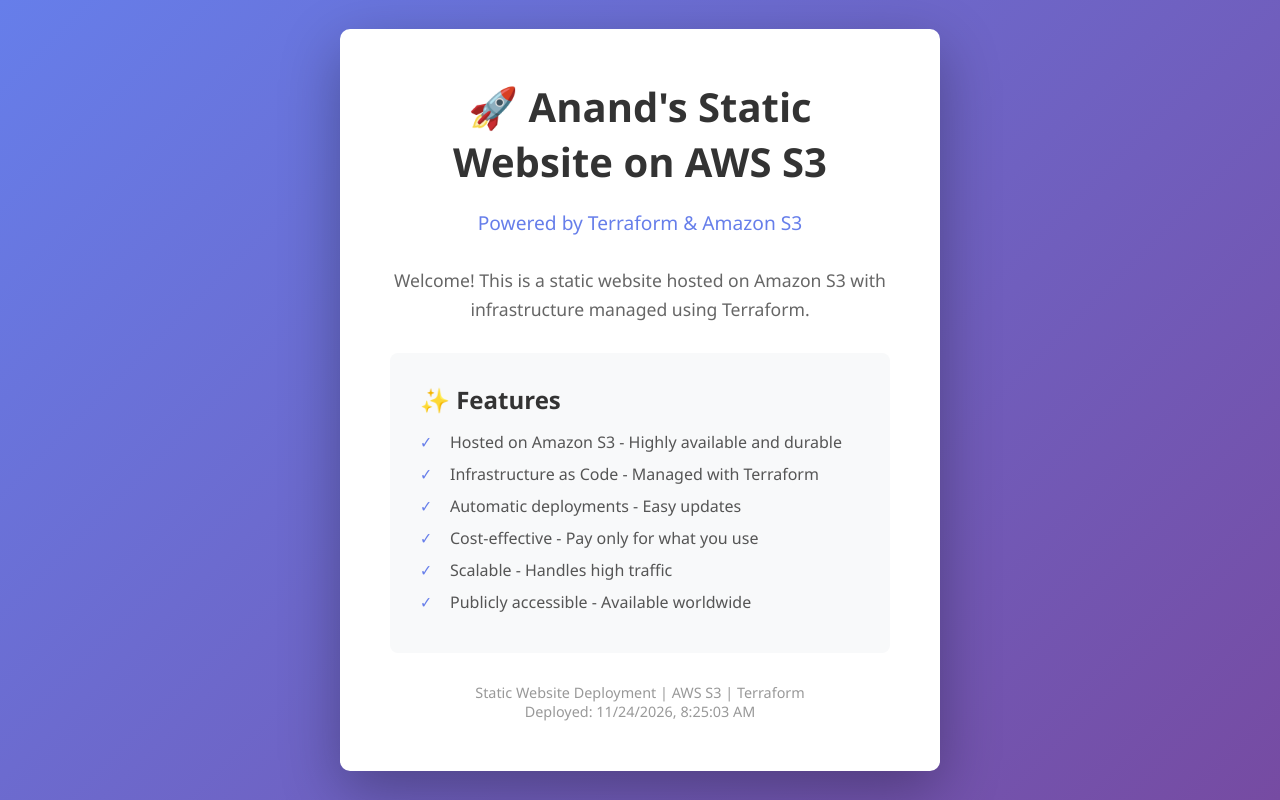
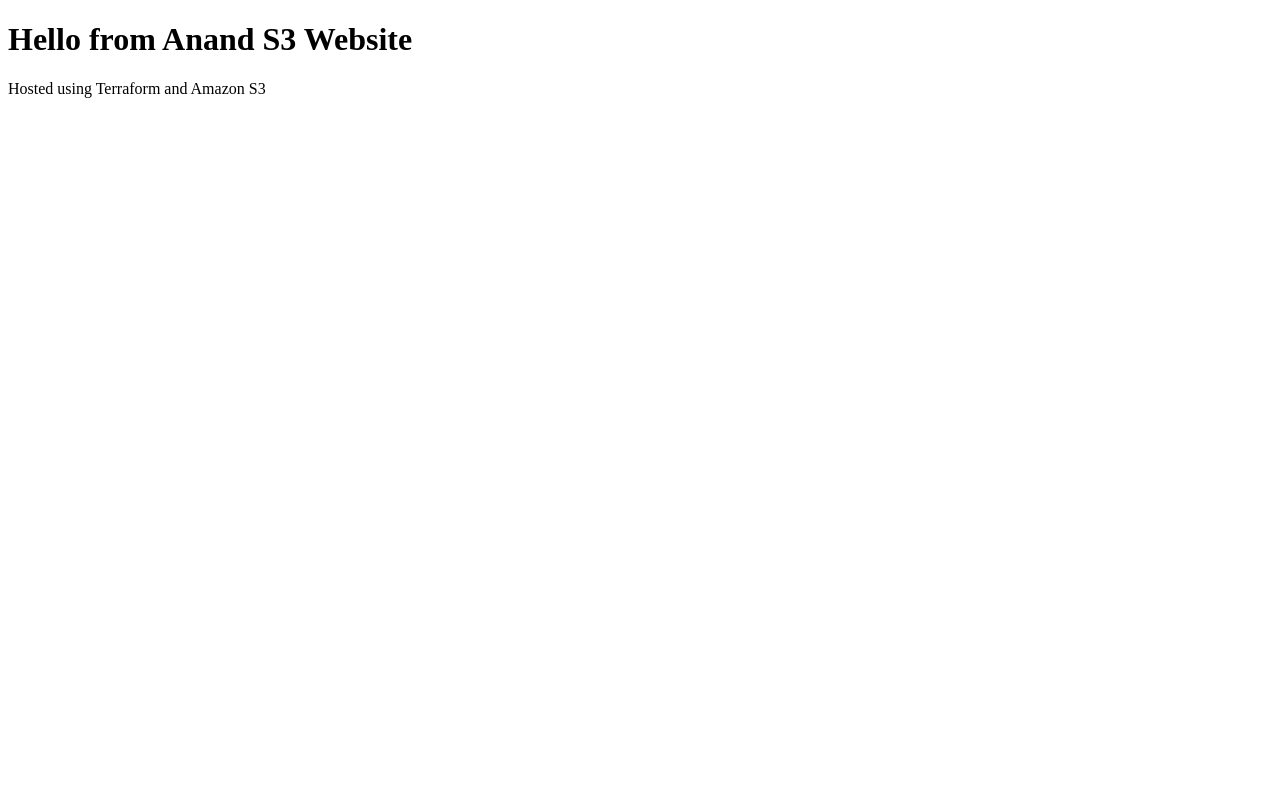
Before and after one commit to anandacc277/Project-2, a plain HTML site: page index.html in a window 1280 px wide. Drawn offline with Linux system fonts and the light colour scheme.

Commit message:
make some changes

```diff
--- a/index.html
+++ b/index.html
@@ -1,122 +1,10 @@
 <!DOCTYPE html>
-<html lang="en">
+<html>
 <head>
-    <meta charset="UTF-8">
-    <meta name="viewport" content="width=device-width, initial-scale=1.0">
-    <title>Static Website on AWS S3</title>
-    <style>
-        * {
-            margin: 0;
-            padding: 0;
-            box-sizing: border-box;
-        }
-
-        body {
-            font-family: 'Segoe UI', Tahoma, Geneva, Verdana, sans-serif;
-            background: linear-gradient(135deg, #667eea 0%, #764ba2 100%);
-            min-height: 100vh;
-            display: flex;
-            align-items: center;
-            justify-content: center;
-            padding: 20px;
-        }
-
-        .container {
-            background: white;
-            border-radius: 10px;
-            box-shadow: 0 20px 60px rgba(0, 0, 0, 0.3);
-            padding: 50px;
-            max-width: 600px;
-            text-align: center;
-        }
-
-        h1 {
-            color: #333;
-            margin-bottom: 20px;
-            font-size: 2.5em;
-        }
-
-        .subtitle {
-            color: #667eea;
-            font-size: 1.2em;
-            margin-bottom: 30px;
-            font-weight: 500;
-        }
-
-        .description {
-            color: #666;
-            line-height: 1.6;
-            margin-bottom: 30px;
-            font-size: 1.1em;
-        }
-
-        .features {
-            background: #f8f9fa;
-            border-radius: 8px;
-            padding: 30px;
-            text-align: left;
-        }
-
-        .features h2 {
-            color: #333;
-            margin-bottom: 15px;
-        }
-
-        .features ul {
-            list-style: none;
-        }
-
-        .features li {
-            color: #555;
-            margin-bottom: 10px;
-            padding-left: 30px;
-            position: relative;
-        }
-
-        .features li:before {
-            content: "✓";
-            position: absolute;
-            left: 0;
-            color: #667eea;
-            font-weight: bold;
-        }
-
-        .footer {
-            margin-top: 30px;
-            color: #999;
-            font-size: 0.9em;
-        }
-    </style>
+    <title>Anand Website</title>
 </head>
 <body>
-    <div class="container">
-        <h1>🚀 Anand's Static Website on AWS S3</h1>
-        <p class="subtitle">Powered by Terraform & Amazon S3</p>
-
-        <p class="description">
-            Welcome! This is a static website hosted on Amazon S3 with infrastructure managed using Terraform.
-        </p>
-
-        <div class="features">
-            <h2>✨ Features</h2>
-            <ul>
-                <li>Hosted on Amazon S3 - Highly available and durable</li>
-                <li>Infrastructure as Code - Managed with Terraform</li>
-                <li>Automatic deployments - Easy updates</li>
-                <li>Cost-effective - Pay only for what you use</li>
-                <li>Scalable - Handles high traffic</li>
-                <li>Publicly accessible - Available worldwide</li>
-            </ul>
-        </div>
-
-        <div class="footer">
-            <p>Static Website Deployment | AWS S3 | Terraform</p>
-            <p>Deployed: <span id="timestamp"></span></p>
-        </div>
-    </div>
-
-    <script>
-        document.getElementById('timestamp').textContent = new Date().toLocaleString();
-    </script>
+    <h1>Hello from Anand S3 Website</h1>
+    <p>Hosted using Terraform and Amazon S3</p>
 </body>
 </html>
```
Also changed, not shown: 1 other file.
